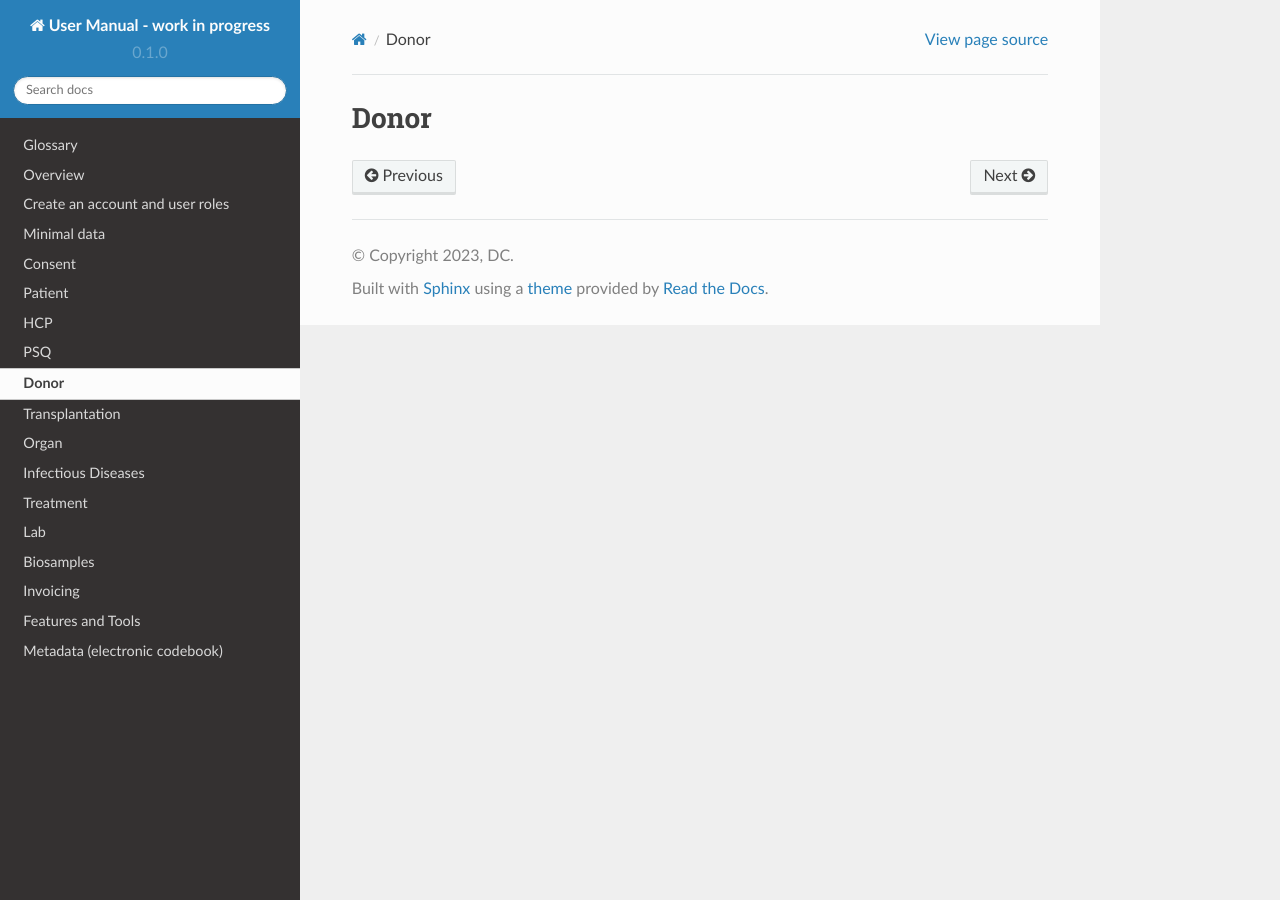
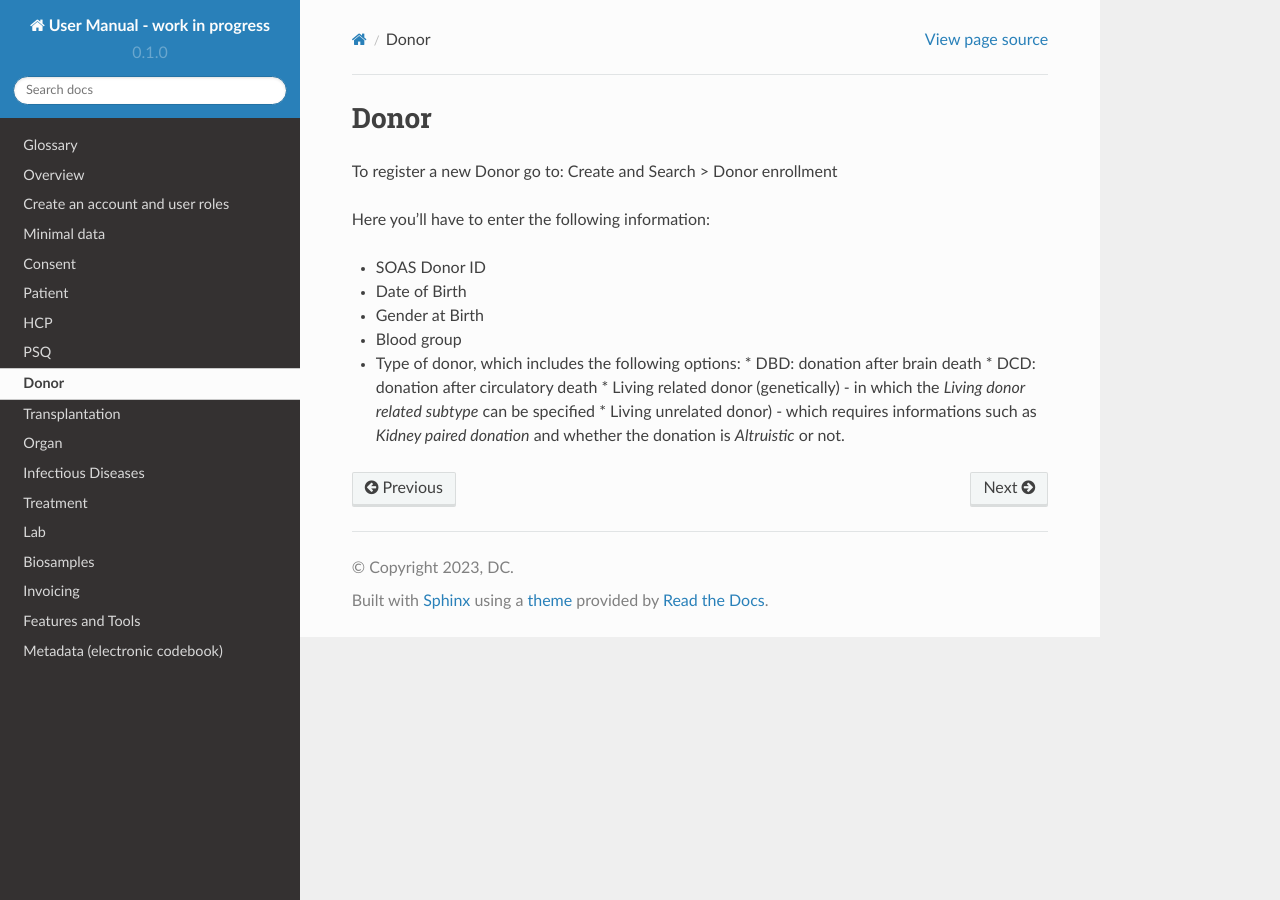
Before and after one commit to swiss-transplant-cohort-study/3LC-user-manual, a Sphinx documentation site: the page built from docs/source/donor.rst, in a window 1280 px wide. Built offline with Sphinx 7.4.7 and the Read the Docs theme 2.0.0, drawn with Linux system fonts in a browser that asks for light colours.

Commit message:
Update donor.rst

```diff
--- a/docs/source/donor.rst
+++ b/docs/source/donor.rst
@@ -1,2 +1,16 @@
 Donor
-======
+******
+
+To register a new Donor go to: Create and Search > Donor enrollment
+
+Here you'll have to enter the following information:
+
+* SOAS Donor ID
+* Date of Birth
+* Gender at Birth
+* Blood group
+* Type of donor, which includes the following options:
+  * DBD: donation after brain death
+  * DCD: donation after circulatory death
+  * Living related donor (genetically) - in which the *Living donor related subtype* can be specified
+  * Living unrelated donor) - which requires informations such as *Kidney paired donation* and whether the donation is *Altruistic* or not.
```
